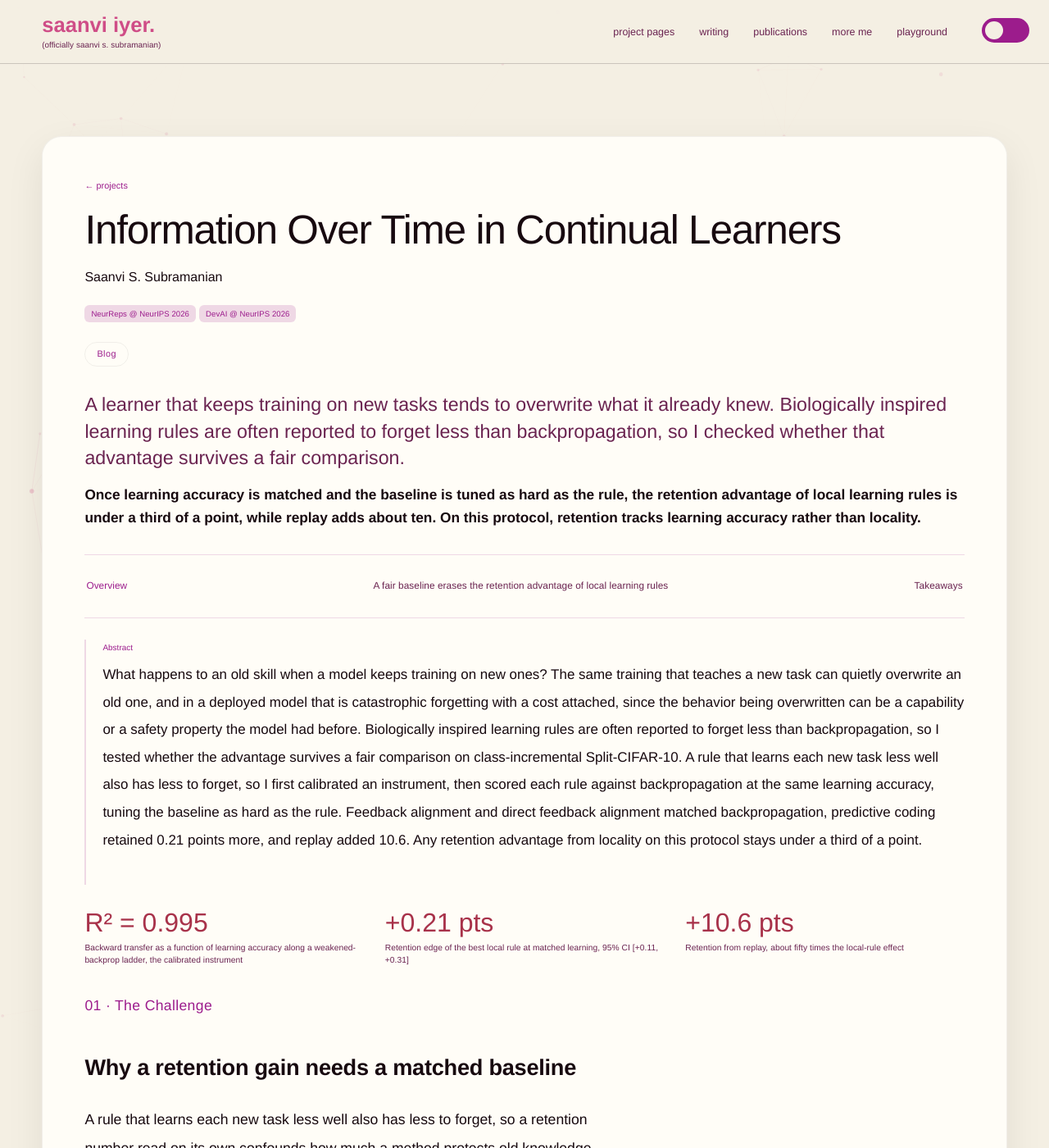
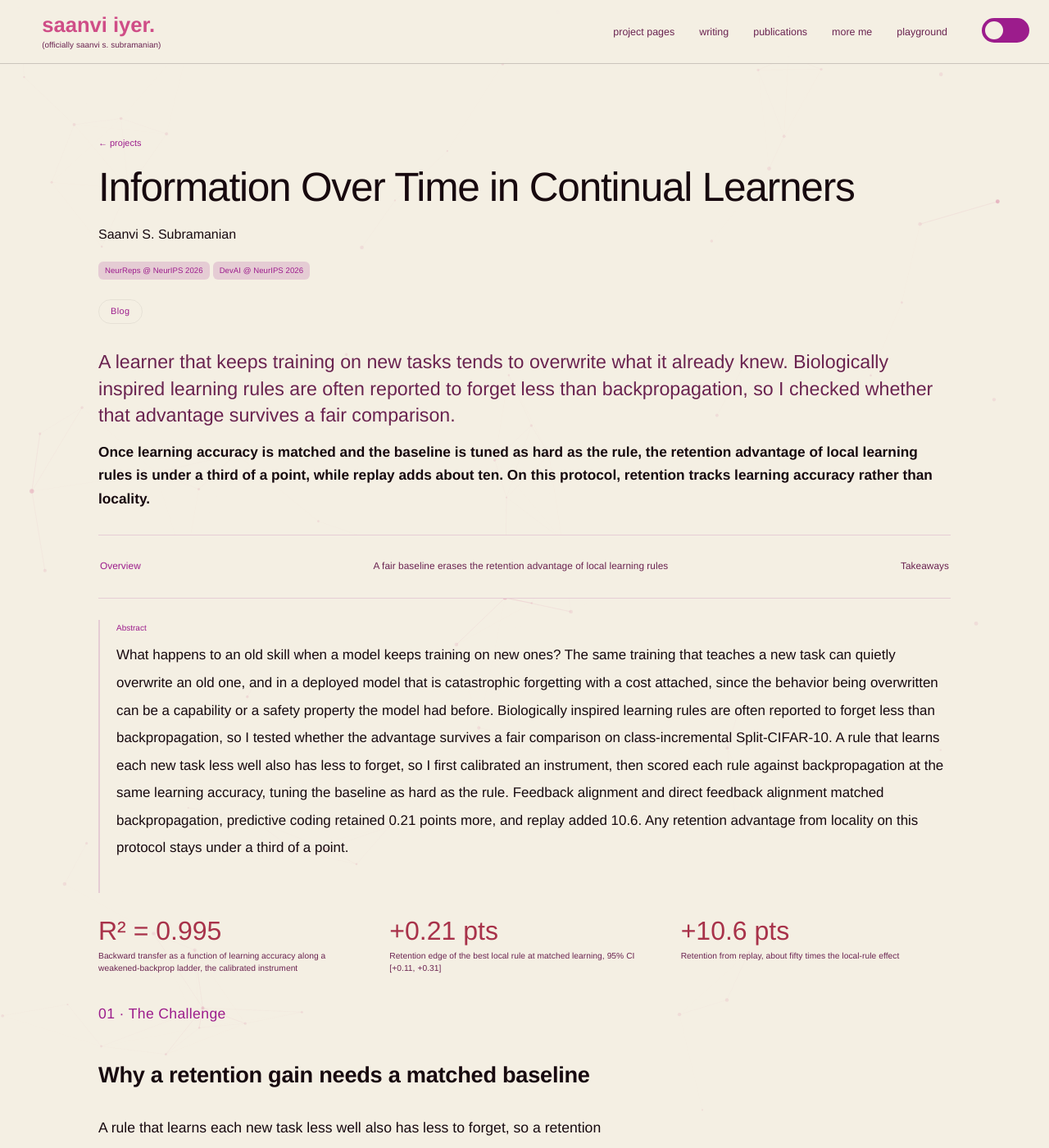
Before and after one commit to saanviiyer/saanviiyer.github.io, a Jekyll site: the page built from pages/proj-continual-learners.html, in a window 1280 px wide and 1400 px high. Shown: the whole window at 82% size. Built offline with Jekyll 4.4.1, drawn with Linux system fonts in a browser that asks for light colours; some web fonts are replaced.

Commit message:
Remove the card chrome from project pages so they read as clean columns on the page background

```diff
--- a/assets/css/style.css
+++ b/assets/css/style.css
@@ -1173,7 +1173,7 @@ figure.pp-fig figcaption { font-family: var(--mono); font-size: 0.72rem; line-he
 .pp-thread-sub { font-family: var(--mono); font-size: 0.72rem; line-height: 1.5; color: var(--muted); margin: -2px 0 10px; }
 
 /* BioMirage-style project detail: unified card, two-column header, sticky section nav */
-.pp-wrap { max-width: 1360px; margin: 0 auto; background: var(--read-card); border: 1px solid var(--read-card-edge); border-radius: 24px; padding: clamp(26px,4vw,56px); box-shadow: 0 16px 46px rgba(23,9,15,0.08); }
+.pp-wrap { max-width: 1040px; margin: 0 auto; background: none; border: none; border-radius: 0; padding: 0; box-shadow: none; }
 .bm-head { display: block; }
 
 .bm-head-main .bm-title { margin-top: 0; }
@@ -1182,8 +1182,8 @@ figure.pp-fig figcaption { font-family: var(--mono); font-size: 0.72rem; line-he
 @media (max-width: 780px) { .bm-head-side { position: static; } }
 .bm-video-cap { font-family: var(--mono); font-size: 0.68rem; color: var(--muted); margin-top: 8px; }
 
-.pp-toc { position: sticky; top: 78px; z-index: 6; display: flex; flex-wrap: wrap; gap: 4px 16px; margin: 30px 0 4px; padding: 11px 2px; background: var(--read-card); border-top: 1px solid var(--accent-soft); border-bottom: 1px solid var(--accent-soft); }
-.pp-toc a { font-family: var(--mono); font-size: 0.64rem; letter-spacing: 0.05em; text-transform: uppercase; color: var(--muted); text-decoration: none; }
+.pp-toc { position: sticky; top: 78px; z-index: 6; display: flex; flex-wrap: wrap; gap: 4px 16px; margin: 30px 0 4px; padding: 11px 2px; background: var(--paper); border-top: 1px solid var(--accent-soft); border-bottom: 1px solid var(--accent-soft); }
+.pp-toc a { font-family: var(--sans); font-size: 0.64rem; letter-spacing: 0.05em; text-transform: uppercase; color: var(--muted); text-decoration: none; }
 .pp-toc a:hover, .pp-toc a.on { color: var(--accent); }
 @media (max-width: 780px) { .pp-toc { position: static; } }
 
```
